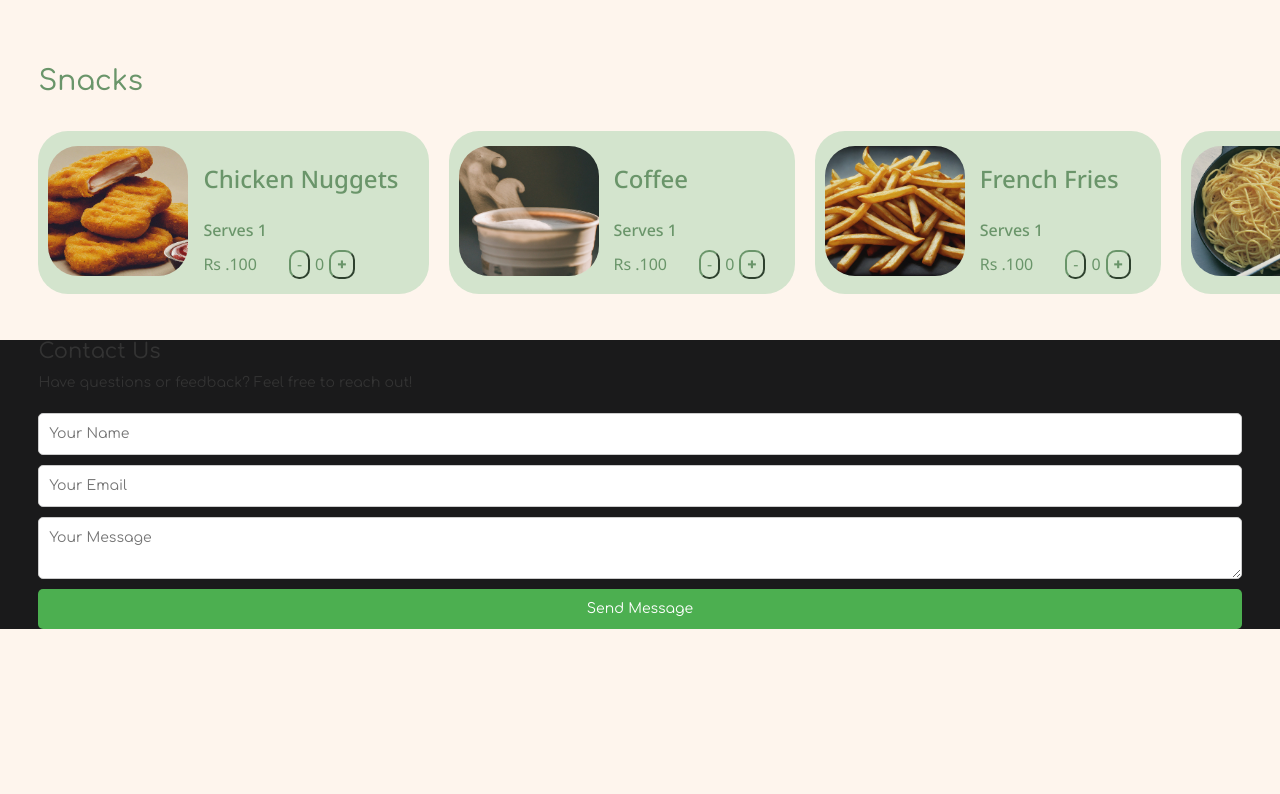
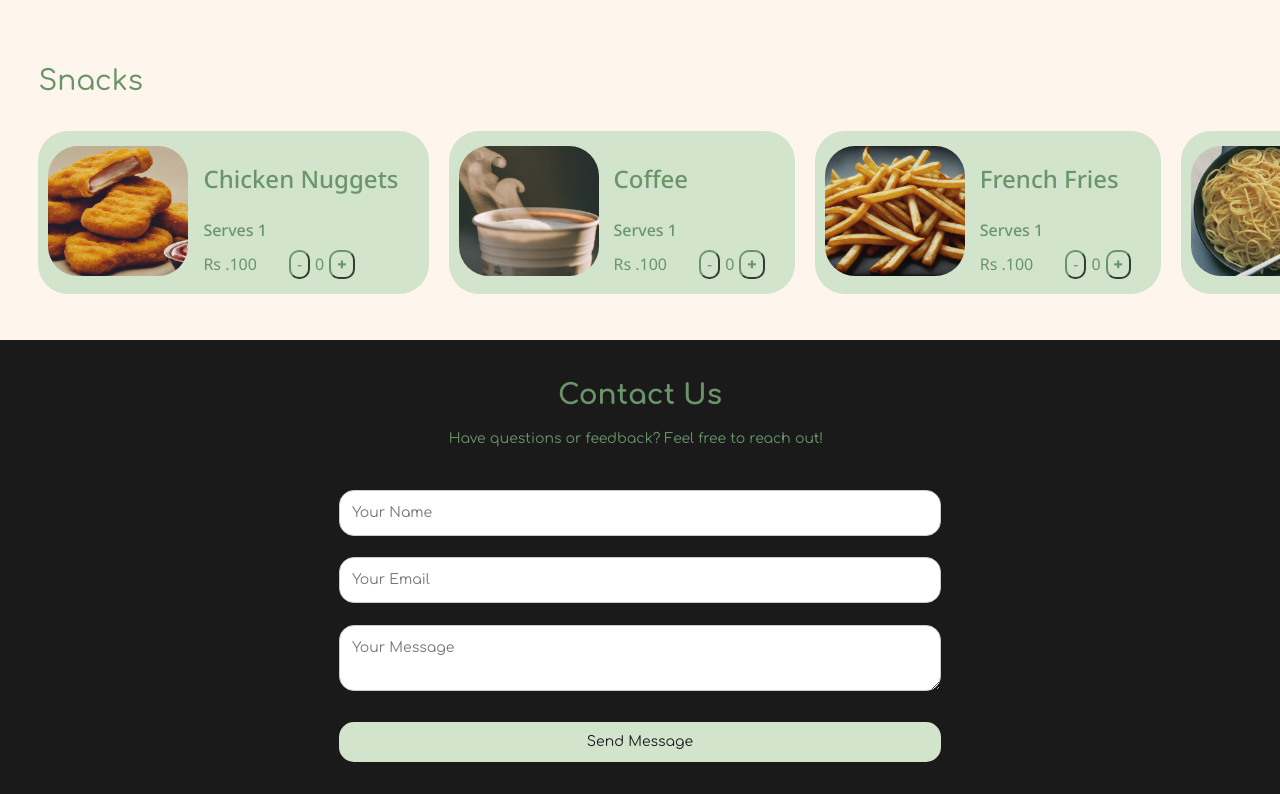
Before and after one commit to raahul-anandh/grub-glide, a React (Create React App) app in the folder frontend/: page / in a window 1280 px wide. Shown: the part 675-1469 px from the top of the page. Before the commit the page ends 1432 px from the top, so only its background shows below. Built offline with nearby package versions, Linux system fonts and the light colour scheme; a web font is replaced by a local one.

Commit message:
Completed Design of Contact Section

```diff
--- /dev/null
+++ b/frontend/src/Components/Contact/Contact.css
@@ -0,0 +1,85 @@
+.contact-section {
+    /* position: relative; */
+    background-color: #1a1a1b;
+    margin-bottom: 0 !important;
+
+  }
+
+  .contact-content {
+    margin: 10% 3%;
+    margin-bottom: 0;
+  }
+
+  .contact-section h2 {
+    padding-top: 5vh;
+    text-align: center;
+    font-size: 2em;
+    color:hsl(120, 17%, 50%);
+    font-weight: 1000;
+  }
+
+  .contact-section p {
+    margin-bottom: 20px;
+    text-align: center;
+    color:hsl(120, 17%, 50%);
+    padding: 1vh;
+    padding-left:0;
+    padding-bottom: 2vh;
+  }
+
+  .contact-section form {
+    display: flex;
+    flex-direction: column;
+    gap: 10px;
+  }
+
+  .contact-section input,
+  .contact-section textarea {
+    align-self:center;
+    width:50%;
+    padding: 1.5vh;
+    border: 1px solid #ccc;
+    border-radius: 15px;
+    margin: 0.7vh;
+  }
+
+  /* .contact-section input {
+    margin:2vh;
+  } */
+
+  .contact-section button {
+    padding: 10px 20px;
+    width: 50%;
+    align-self: center;
+    background-color: #D3E4CD;
+    color:#1a1a1b;
+    border: none;
+    border-radius: 15px;
+    cursor: pointer;
+    margin:0.7vh;
+    margin-top: 2vh;
+    margin-bottom: 4vh;
+  }
+
+  .contact-section button:hover {
+    background-color:hsl(120, 17%, 50%);
+  }
+
+
+  @media only screen and (max-width: 700px){
+    .contact-content {
+        margin: 30% 3%;
+        margin-bottom: 0;
+    }
+
+    .contact-section input,
+    .contact-section textarea {
+        align-self:first baseline;
+        width:100%;
+    }
+
+    .contact-section button {
+        align-self:first baseline;
+        width:100%;
+    }
+  }
--- /dev/null
+++ b/frontend/src/Components/Contact/Contact.jsx
@@ -0,0 +1,22 @@
+import React from "react";
+import './Contact.css';
+
+
+function ContactSection(){
+    return(
+    <section className="contact-section">
+        <div className="contact-content">
+            <h2>Contact Us</h2>
+            <p>Have questions or feedback? Feel free to reach out!</p>
+            <form>
+            <input type="text" placeholder="Your Name" required />
+            <input type="email" placeholder="Your Email" required />
+            <textarea placeholder="Your Message" required></textarea>
+            <button type="submit">Send Message</button>
+            </form>
+        </div>
+    </section>
+    );
+}
+
+export default ContactSection;
--- a/frontend/src/Components/Cuisine.jsx
+++ b/frontend/src/Components/Cuisine.jsx
@@ -1,5 +1,6 @@
 import React from "react";
 import { CreateFoodCard } from "./FoodCard.jsx";
+import ContactSection from "./Contact/Contact.jsx";
 import "./styles/Cuisine.css";
 import chinese from "../Database/Images/chinese";
 import snacks from "../Database/Images/snacks";
@@ -24,19 +25,7 @@ function Cuisine() {
         <div className="cuisine">{snacks.map(CreateFoodCard)}</div>
       </div>
     </section>
-      {/* Contact Section */}
-      <section className="contact-section">
-        <div className="contact-content">
-        <h2>Contact Us</h2>
-        <p>Have questions or feedback? Feel free to reach out!</p>
-        <form>
-          <input type="text" placeholder="Your Name" required />
-          <input type="email" placeholder="Your Email" required />
-          <textarea placeholder="Your Message" required></textarea>
-          <button type="submit">Send Message</button>
-        </form>
-        </div>
-      </section>
+    <ContactSection/>
     </div>
   );
 }
--- a/frontend/src/Components/Navbar.jsx
+++ b/frontend/src/Components/Navbar.jsx
@@ -21,7 +21,7 @@ function Navbar() {
 
   return (
     <nav className={`Navbar ${isScrolled ? 'scrolled' : 'default'}`}>
-      <Navi title="Home" link="/"/>
+      <Navi title="PlateForm" link="/"/>
       <SearchBar />
       {/* <Navi title="Admin" link="/admin"/> */}
       <Navi title="Cart" link="/cart"/>
--- a/frontend/src/Components/styles/Cuisine.css
+++ b/frontend/src/Components/styles/Cuisine.css
@@ -24,48 +24,3 @@
   color: hsl(120, 17%, 50%);
   padding-bottom: 3vh;
 }
-
-.contact-section {
-  position: relative;
-  background-color: #1a1a1b;
-
-}
-
-.contact-content {
-  margin: 10% 3%;
-}
-
-.contact-section h2 {
-  font-size: 1.5em;
-  color: #333;
-}
-
-.contact-section p {
-  margin-bottom: 20px;
-}
-
-.contact-section form {
-  display: flex;
-  flex-direction: column;
-  gap: 10px;
-}
-
-.contact-section input,
-.contact-section textarea {
-  padding: 10px;
-  border: 1px solid #ccc;
-  border-radius: 5px;
-}
-
-.contact-section button {
-  padding: 10px 20px;
-  background-color: #4caf50;
-  color: white;
-  border: none;
-  border-radius: 5px;
-  cursor: pointer;
-}
-
-.contact-section button:hover {
-  background-color: #45a049;
-}
--- a/frontend/src/Components/styles/Navbar.css
+++ b/frontend/src/Components/styles/Navbar.css
@@ -4,7 +4,7 @@
   display: flex;
   justify-content: space-between;
   align-items : center;
-  padding:15px 7%;
+  padding:15px 2.5%;
   width: 100%;
   position: fixed;
   margin:0px;
--- a/frontend/src/Components/styles/Navi.css
+++ b/frontend/src/Components/styles/Navi.css
@@ -15,6 +15,7 @@
   font-size: 1.3em;
   text-decoration: none;
   align-content: center;
+  align-items: center;
   box-sizing: border-box;
   padding-left: 2vh;
   padding-right: 2vh;
```
